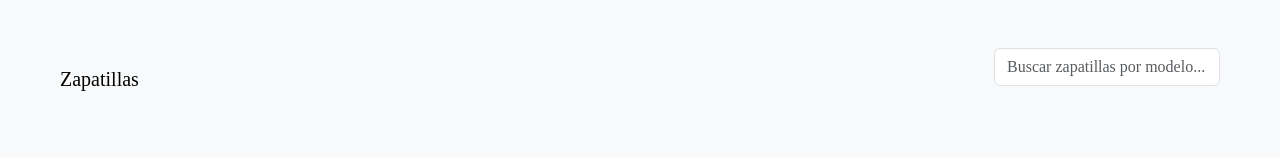
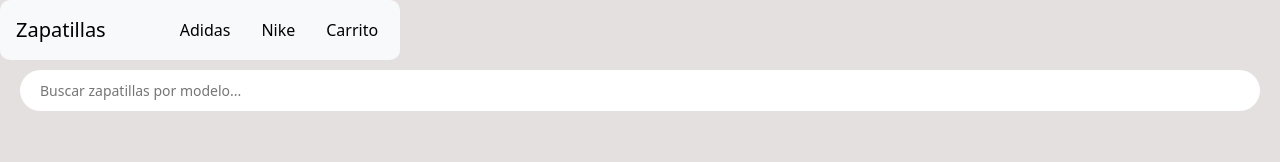
Before and after one commit to sebitaa98k/ProyectoSemestralCusa, a plain HTML site: page zapatillas.html in a window 1280 px wide. Drawn offline with nearby package versions, Linux system fonts and the light colour scheme; no server answers.

Commit message:
style segundo

```diff
--- a/css/styles.css
+++ b/css/styles.css
@@ -2,14 +2,16 @@
 *{
     margin: 0px;
     padding: 0px;
-    box-sizing: border-box;
-font-family: 'Times New Roman', Times, serif;
+
+}
+body{
+    background-color:#e5e0e0;
 }
 
-/* div:hover a:not(:hover){
-    opacity: .7;
-    transform: scale(.85);
-} */
+
+
+
+/* botones */
 
 .btn-style{
     width: 9em;
@@ -44,3 +46,40 @@ font-family: 'Times New Roman', Times, serif;
 .btn-style:hover::before{
     width: 9em;
 }
+
+
+
+
+/* navbar */
+
+nav {
+    gap: 50px;
+    position: relative;
+    width: 400px;
+    height: 60px;
+    background: #222;
+    border-radius: 10px;
+    display: flex;
+    justify-content: center;
+    align-items: center;
+}
+
+.search-style{
+    position: relative;
+    margin: 10px 20px;
+    width: 100%;
+    padding: 10px 10px 10px 20px;
+    border-radius: 40px;
+    border: none;
+    font-size: 14px;
+    transition: 0.6s all ease-in-out;
+}
+
+.div-nav-style{
+    gap: 15px;
+}
+
+.search-style:focus-visible{
+    outline: none;
+    box-shadow: 0px 0px 6px 6px #294488;
+}
--- a/zapatillas.html
+++ b/zapatillas.html
@@ -7,7 +7,7 @@
     <link href="https://cdn.jsdelivr.net/npm/bootstrap@5.3.3/dist/css/bootstrap.min.css" rel="stylesheet" integrity="sha384-QWTKZyjpPEjISv5WaRU9OFeRpok6YctnYmDr5pNlyT2bRjXh0JMhjY6hW+ALEwIH" crossorigin="anonymous">
     <link rel="stylesheet" href="./css/styles.css">
 </head>
-<body>
+<body >
 
 
     <header>
@@ -20,25 +20,42 @@
     </header>
 
     <main>
-      <nav class="navbar navbar-expand-lg bg-body-tertiary p-5">
-        <div class="container-fluid">
-            <!-- navbar que por suerte sirve para las dos XD -->
-            <!-- Arreglar el estilo de la navbar -->
+
+      <nav class="navbar navbar-expand-lg bg-body-tertiary p-3 >
+
+        <div>
+
             <a class="navbar-brand" href="#">Zapatillas</a>
 
-            <button class="navbar-toggler" type="button" data-bs-toggle="collapse" data-bs-target="#navbarText" aria-controls="navbarText" aria-expanded="false" aria-label="Toggle navigation">
-              <span class="navbar-toggler-icon"></span>
-            </button>
+        </div>
 
-            <form class="d-flex" role="search">
-                <input type="text" id="nombre" class="form-control mb-4" placeholder="Buscar zapatillas por modelo...">
-
-            </form>
+        <button class="navbar-toggler" type="button" data-bs-toggle="collapse" data-bs-target="#navbarSupportedContent" aria-controls="navbarSupportedContent" aria-expanded="false" aria-label="Toggle navigation">
+          <span class="navbar-toggler-icon"></span>
+        </button>
+        <div class="collapse navbar-collapse " id="navbarSupportedContent">
+          <ul class="navbar-nav me-auto mb-2 mb-lg-0 div-nav-style">
+            <li class="nav-item ">
+              <a class="nav-link active" aria-current="page" href="#">Adidas</a>
+            </li>
+            <li class="nav-item ">
+              <a class="nav-link active" aria-current="page" href="#">Nike</a>
+            </li>
+            <li class="nav-item ">
+              <a class="nav-link active" aria-current="page" href="#">Carrito</a>
+            </li>
+          </ul>
+        </div>
 
 
-            </div>
-        </div>
+
     </nav>
+
+    <div >
+      <form class="d-flex" role="search">
+        <input type="text" id="nombre" class="search-style" placeholder="Buscar zapatillas por modelo...">
+      </form>
+    </div>
+
 
     <div class="container mt-4">
       <div class="row" id="card-container"></div>
```
